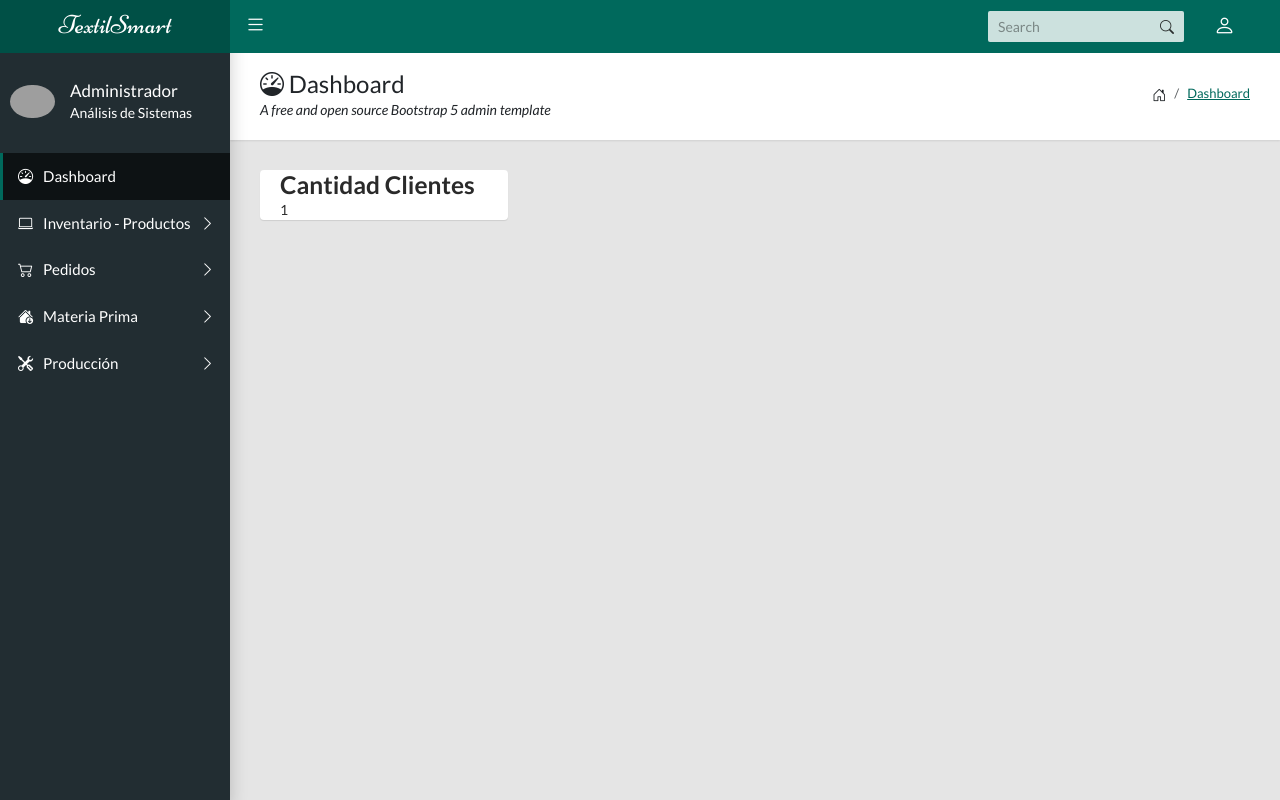
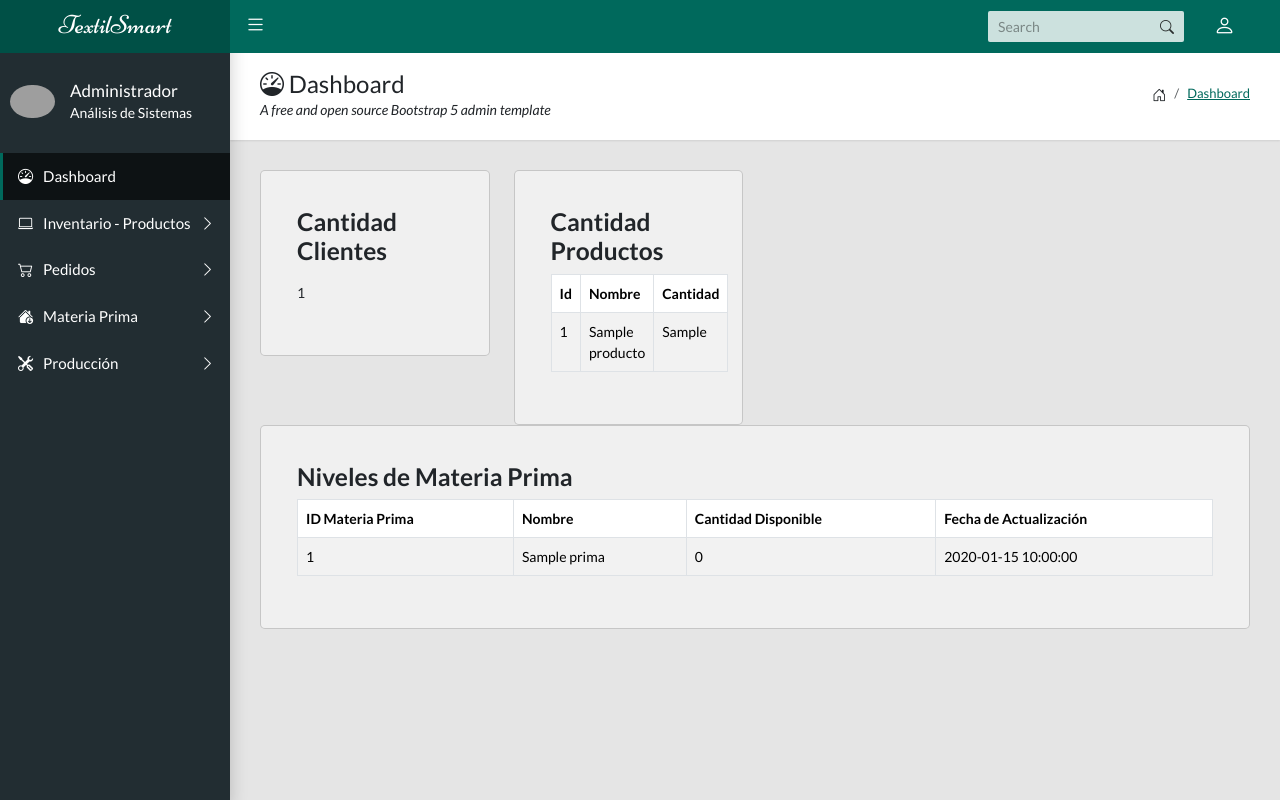
Before and after one commit to WillyValle/ProyectoMVC, a PHP site: page / in a window 1280 px wide. Run offline with PHP 8.4, Linux system fonts and the light colour scheme; tables that the repository leaves empty or names only in its code hold one stand-in row (values such as "Sample post"); grey boxes are pictures that could not be loaded.

Commit message:
Se agrego Cantidad y niveles de Materia prima

```diff
--- a/Vista/inicio/principal.php
+++ b/Vista/inicio/principal.php
@@ -9,18 +9,86 @@
             <li class="breadcrumb-item"><a href="#">Dashboard</a></li>
         </ul>
     </div>
+
+
+
+    <div class="row">
         <div class="col-md-6 col-lg-3">
-          <div class="widget-small info coloured-icon">
-            <div class="info">
+            <div class="card bg-grey">
+                <div class="card-body">
                     <h3 class="card-title">Cantidad Clientes</h3>
-              <p><?php $p=$this->modeloCliente->CantidadCliente()?></p>
-                <?=$p->CantidadCliente?>
+                    <p><?php $p = $this->modeloCliente->CantidadCliente(); ?></p>
+                    <p><?=$p->CantidadCliente?></p>
+                </div>
+            </div>
+        </div>
+        <div class="col-md-6 col-lg-3">
+            <div class="card bg-grey">
+                <div class="card-body">
+                    <h3 class="card-title">Cantidad Productos</h3>
+                    <table class="table table-striped table-bordered table-hover">
+                        <thead>
+                            <tr>
+                                <th>Id</th>
+                                <th>Nombre</th>
+                                <th>Cantidad</th>
+                            </tr>
+                        </thead>
+                        <tbody>
+                            <?php
+                            $productos = $this->modelo->Cantidad();
+                            foreach ($productos as $producto) {
+                                echo "<tr>";
+                                echo "<td>{$producto->id_producto}</td>";
+                                echo "<td>{$producto->nombre_producto}</td>";
+                                echo "<td>{$producto->Cantidad}</td>";
+                                echo "</tr>";
+                            }
+                            ?>
+                        </tbody>
+                    </table>
+                </div>
             </div>
         </div>
     </div>
 
-
-
-
-
+    <!-- Niveles de Materia Prima -->
+    <div class="row">
+        <div class="col-md-12">
+            <div class="card bg-grey">
+                <div class="card-body">
+                    <h3 class="card-title">Niveles de Materia Prima</h3>
+                    <table class="table table-striped table-bordered table-hover">
+                        <thead>
+                            <tr>
+                                <th>ID Materia Prima</th>
+                                <th>Nombre</th>
+                                <th>Cantidad Disponible</th>
+                                <th>Fecha de Actualización</th>
+                            </tr>
+                        </thead>
+                        <tbody>
+                            <?php
+                            $materiasPrimas = $this->modeloMateriaPrima->NivelesMateriaPrima();
+                            $umbralBajo = 50; // Definir el umbral para niveles bajos
+                            if ($materiasPrimas) {
+                                foreach ($materiasPrimas as $materiaPrima) {
+                                    $color = $materiaPrima->cantidad_disponible < $umbralBajo ? 'red' : 'black';
+                                    echo "<tr>";
+                                    echo "<td>{$materiaPrima->id_materia_prima}</td>";
+                                    echo "<td>{$materiaPrima->nombre}</td>";
+                                    echo "<td style='color: {$color};'>" . intval($materiaPrima->cantidad_disponible) . "</td>";
+                                    echo "<td>{$materiaPrima->fecha_actualizacion}</td>";
+                                    echo "</tr>";
+                                }
+                            } else {
+                                echo "<tr><td colspan='4'>No se pudo obtener los niveles de materia prima.</td></tr>";
+                            }
+                            ?>
+                        </tbody>
+                    </table>
+                </div>
+            </div>
+        </div>
+    </div>
 </main>
```
Lines whose indentation alone changed are shown as unchanged.
